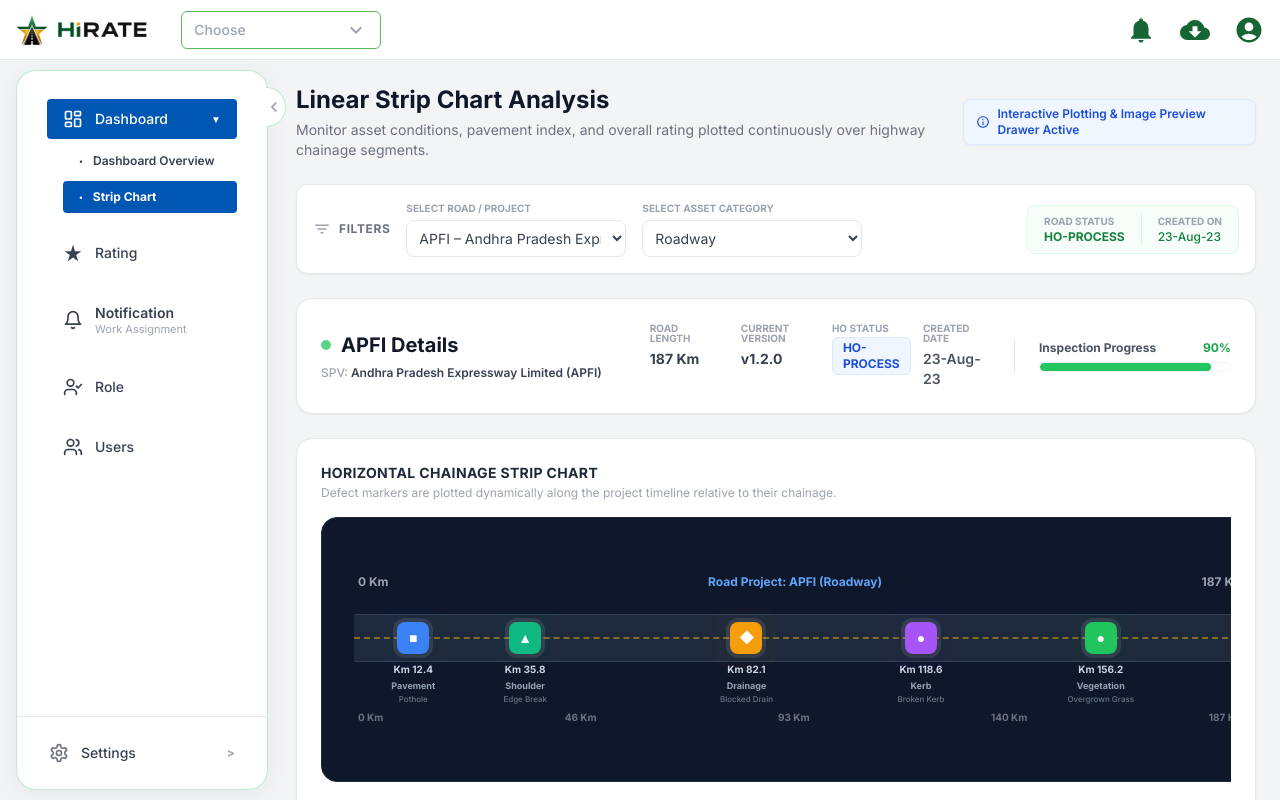
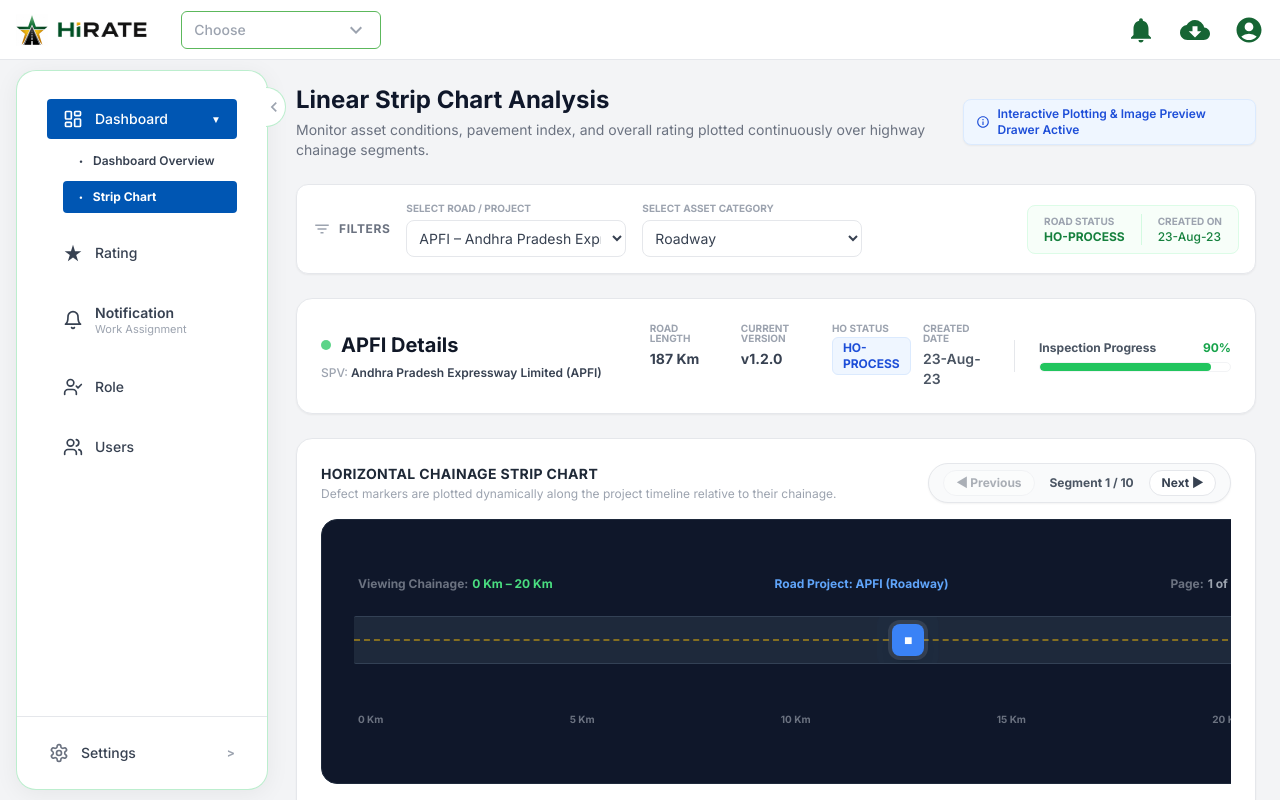
Before and after one commit to MindsCHW/Hi-rate, a React (Vite) app in the folder frontend/: page /dashboard/strip-chart in a window 1280 px wide. Built offline with nearby package versions, Linux system fonts and the light colour scheme.

Commit message:
Implement Continuous Chainage Navigation with horizontal slide transitions for highway Strip Chart

```diff
--- a/frontend/src/pages/StripChartPage.jsx
+++ b/frontend/src/pages/StripChartPage.jsx
@@ -152,8 +152,11 @@
   const [selectedIssue, setSelectedIssue] = useState(null);
   const [activeImage, setActiveImage] = useState(null);
 
+  // Segmented chainage navigation state (configurable default 20 Km)
+  const SEGMENT_SIZE = 20;
+  const [currentSegmentIndex, setCurrentSegmentIndex] = useState(0);
+
   const activeRoadDetails = dummyData.find(d => d.roadName === selectedRoad);
-
 
   // Retrieve issues dynamically based on selected road
   const allRoadIssues = getRoadIssues(selectedRoad);
@@ -165,6 +168,20 @@
   const maxChainage = Math.max(...allRoadIssues.map(i => i.chainage), 150);
   const roadLengthKm = Math.ceil(maxChainage + 30);
 
+  // Derived segmented chainage variables
+  const startKm = currentSegmentIndex * SEGMENT_SIZE;
+  const endKm = Math.min(roadLengthKm, (currentSegmentIndex + 1) * SEGMENT_SIZE);
+  const totalSegments = Math.ceil(roadLengthKm / SEGMENT_SIZE) || 1;
+  const segmentIssues = filteredIssues.filter(issue => issue.chainage >= startKm && issue.chainage <= endKm);
+
+  // Calculate segment ticks dynamically (5 ticks per range)
+  const ticks = [];
+  const tickCount = 5;
+  for (let i = 0; i < tickCount; i++) {
+    const tickVal = startKm + (i * (endKm - startKm)) / (tickCount - 1);
+    ticks.push(+(tickVal.toFixed(1)));
+  }
+
   const totalIssuesCount = filteredIssues.length;
   const criticalIssuesCount = filteredIssues.filter(i => i.severity === 'Critical').length;
   const pendingReviewCount = filteredIssues.filter(i => i.status === 'Pending' || i.status === 'Pending Review' || i.status === 'Under Review').length;
@@ -172,10 +189,11 @@
   const hoRatedCount = filteredIssues.filter(i => i.status === 'Completed' || i.status === 'HO-RATED').length;
   const noIssuesCount = Math.max(0, roadLengthKm - totalIssuesCount);
 
-  // Close drawer if road selection changes
+  // Close drawer and reset segment index if road or category changes
   useEffect(() => {
     setSelectedIssue(null);
-  }, [selectedRoad]);
+    setCurrentSegmentIndex(0);
+  }, [selectedRoad, selectedCategory]);
 
   return (
     <div className="flex flex-col h-screen overflow-hidden bg-gray-100 relative">
@@ -303,9 +321,32 @@
 
           {/* Interactive Horizontal Strip Chart */}
           <div className="bg-white p-6 border border-gray-200 rounded-2xl shadow-sm flex flex-col space-y-4">
+            <div className="flex flex-col sm:flex-row sm:items-center justify-between gap-4">
               <div>
                 <h3 className="text-sm font-bold text-gray-800 uppercase tracking-wide">Horizontal Chainage Strip Chart</h3>
                 <p className="text-xs text-gray-400 mt-0.5">Defect markers are plotted dynamically along the project timeline relative to their chainage.</p>
+              </div>
+
+              {/* Navigation Controls */}
+              <div className="flex items-center gap-3 bg-gray-50 border border-gray-200 px-3.5 py-1.5 rounded-full shadow-sm text-xs font-bold text-gray-700 self-start sm:self-auto shrink-0 select-none">
+                <button
+                  disabled={currentSegmentIndex === 0}
+                  onClick={() => setCurrentSegmentIndex(prev => prev - 1)}
+                  className="px-3 py-1 rounded-full bg-white hover:bg-gray-100 border border-gray-200 cursor-pointer disabled:opacity-40 disabled:cursor-not-allowed transition-all active:scale-95 flex items-center gap-1"
+                >
+                  ◀ Previous
+                </button>
+                <span className="text-gray-600 font-bold min-w-[90px] text-center">
+                  Segment {currentSegmentIndex + 1} / {totalSegments}
+                </span>
+                <button
+                  disabled={currentSegmentIndex >= totalSegments - 1}
+                  onClick={() => setCurrentSegmentIndex(prev => prev + 1)}
+                  className="px-3 py-1 rounded-full bg-white hover:bg-gray-100 border border-gray-200 cursor-pointer disabled:opacity-40 disabled:cursor-not-allowed transition-all active:scale-95 flex items-center gap-1"
+                >
+                  Next ▶
+                </button>
+              </div>
             </div>
 
             <div className="w-full overflow-x-auto pb-4 custom-scrollbar">
@@ -313,20 +354,36 @@
 
                 {/* Length labels */}
                 <div className="w-full flex justify-between text-xs font-bold text-gray-400 mb-6 px-1">
-                  <span>0 Km</span>
+                  <div>
+                    <span className="text-gray-500 font-bold mr-1">Viewing Chainage:</span>
+                    <span className="text-green-400">{startKm} Km – {endKm} Km</span>
+                  </div>
                   <span className="text-blue-400">Road Project: {selectedRoad} ({selectedCategory})</span>
-                  <span>{roadLengthKm} Km</span>
+                  <div>
+                    <span className="text-gray-500 font-bold mr-1">Page:</span>
+                    <span>{currentSegmentIndex + 1} of {totalSegments}</span>
+                  </div>
                 </div>
 
                 {/* Road strip container */}
-                <div className="w-full h-12 bg-slate-800 border-y border-slate-700 relative flex items-center rounded-sm">
+                <div className="w-full h-12 bg-slate-800 border-y border-slate-700 relative flex items-center rounded-sm overflow-hidden">
 
                   {/* Dashed highway center lane divider */}
                   <div className="w-full border-t-2 border-dashed border-yellow-500/50 absolute top-1/2 -translate-y-1/2 pointer-events-none" />
 
-                  {/* Markers plotted along relative chainage */}
-                  {filteredIssues.map((issue) => {
-                    const positionPercent = (issue.chainage / roadLengthKm) * 100;
+                  {/* Markers plotted along relative chainage with horizontal slide transition */}
+                  <AnimatePresence mode="wait">
+                    <motion.div
+                      key={currentSegmentIndex}
+                      initial={{ opacity: 0, x: 60 }}
+                      animate={{ opacity: 1, x: 0 }}
+                      exit={{ opacity: 0, x: -60 }}
+                      transition={{ duration: 0.25, ease: 'easeOut' }}
+                      className="absolute inset-0 flex items-center"
+                    >
+                      {segmentIssues.map((issue) => {
+                        const range = endKm - startKm || 1;
+                        const positionPercent = ((issue.chainage - startKm) / range) * 100;
                         const configColor = getAssetColor(issue.assetType);
                         const markerSymbol = getAssetSymbol(issue.assetType);
 
@@ -359,15 +416,15 @@
                           </div>
                         );
                       })}
+                    </motion.div>
+                  </AnimatePresence>
                 </div>
 
                 {/* Grid ticks below road */}
                 <div className="w-full flex justify-between text-[10px] text-gray-500 font-bold mt-12 px-1">
-                  <span>0 Km</span>
-                  <span>{Math.floor(roadLengthKm * 0.25)} Km</span>
-                  <span>{Math.floor(roadLengthKm * 0.5)} Km</span>
-                  <span>{Math.floor(roadLengthKm * 0.75)} Km</span>
-                  <span>{roadLengthKm} Km</span>
+                  {ticks.map((t, idx) => (
+                    <span key={idx}>{t} Km</span>
+                  ))}
                 </div>
 
                 {filteredIssues.length === 0 && (
```
Lines whose indentation alone changed are shown as unchanged.
